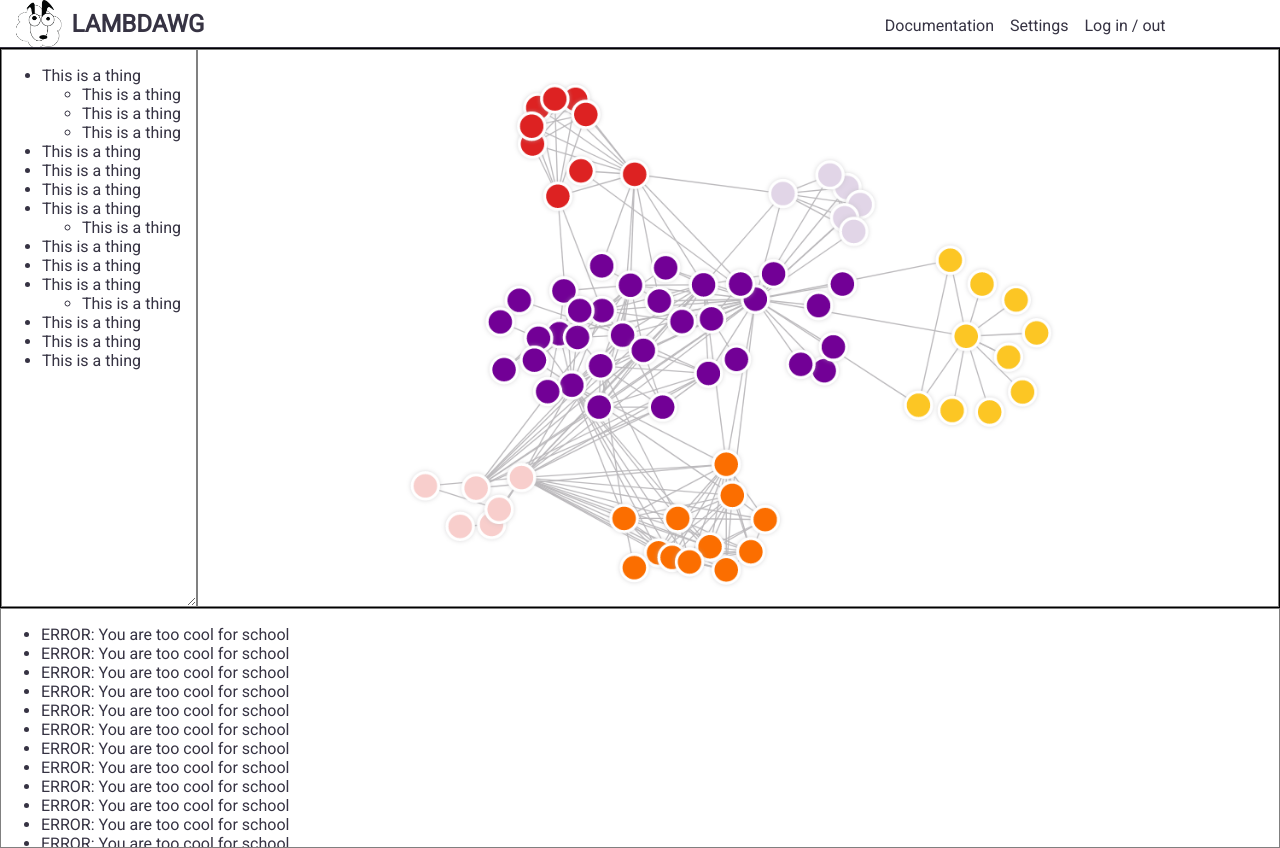
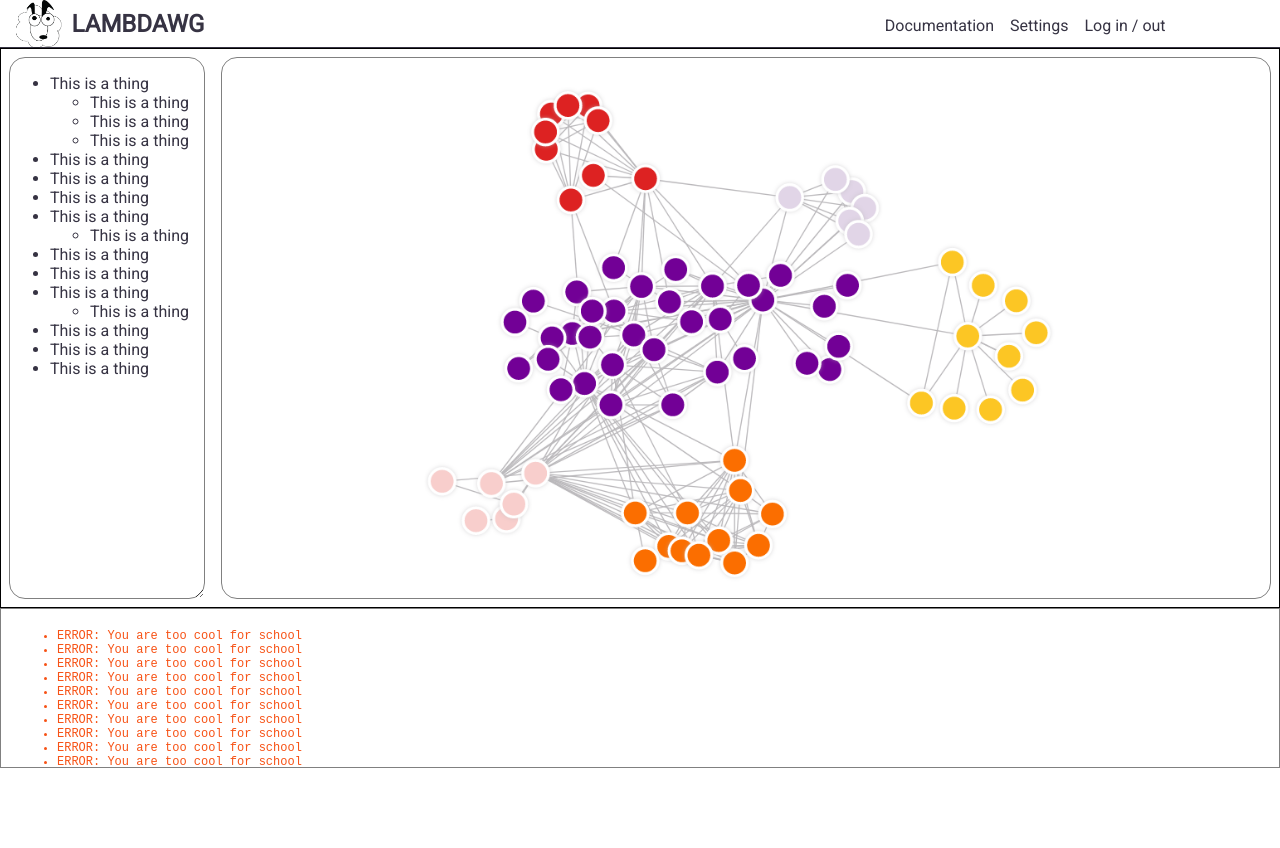
Before and after one commit to oslabs-beta/Lambdawg, a React (Vite) app: page /dashboard in a window 1280 px wide. After the commit the page ends 800 px from the top, so only its background shows below. Built offline with nearby package versions, Linux system fonts and the light colour scheme.

Commit message:
git status

```diff
--- a/src/components/DataWindow.jsx
+++ b/src/components/DataWindow.jsx
@@ -8,6 +8,7 @@ const { dataWindowFullScreen, setDataWindowFullScreen } = props
   return(
     <div id='data-window-wrapper' className={dataWindowFullScreen ? 'fullscreen' : 'collapse-screen'}>
 
+    <code>
       <ul>
       <li>ERROR: You are too cool for school</li>
         <li>ERROR: You are too cool for school</li>
@@ -23,7 +24,39 @@ const { dataWindowFullScreen, setDataWindowFullScreen } = props
         <li>ERROR: You are too cool for school</li>
         <li>ERROR: You are too cool for school</li>
         <li>ERROR: You are too cool for school</li>
+        <li>ERROR: You are too cool for school</li>
+        <li>ERROR: You are too cool for school</li>
+        <li>ERROR: You are too cool for school</li>
+        <li>ERROR: You are too cool for school</li>
+        <li>ERROR: You are too cool for school</li>
+        <li>ERROR: You are too cool for school</li>
+        <li>ERROR: You are too cool for school</li>
+        <li>ERROR: You are too cool for school</li>
+        <li>ERROR: You are too cool for school</li>
+        <li>ERROR: You are too cool for school</li>
+        <li>ERROR: You are too cool for school</li>
+        <li>ERROR: You are too cool for school</li>
+        <li>ERROR: You are too cool for school</li>
+        <li>ERROR: You are too cool for school</li>
+        <li>ERROR: You are too cool for school</li>
+        <li>ERROR: You are too cool for school</li>
+        <li>ERROR: You are too cool for school</li>
+        <li>ERROR: You are too cool for school</li>
+        <li>ERROR: You are too cool for school</li>
+        <li>ERROR: You are too cool for school</li>
+        <li>ERROR: You are too cool for school</li>
+        <li>ERROR: You are too cool for school</li>
+        <li>ERROR: You are too cool for school</li>
+        <li>ERROR: You are too cool for school</li>
+        <li>ERROR: You are too cool for school</li>
+        <li>ERROR: You are too cool for school</li>
+        <li>ERROR: You are too cool for school</li>
+        <li>ERROR: You are too cool for school</li>
+        <li>ERROR: You are too cool for school</li>
+        <li>ERROR: You are too cool for school</li>
+        <li>ERROR: You are too cool for school</li>
       </ul>
+    </code>
     </div>
   )
 }
--- a/src/components/MainNavbar.jsx
+++ b/src/components/MainNavbar.jsx
@@ -19,6 +19,7 @@ const MainNavbar = (props) => {
 
       // Remove the event listener when the component unmounts
       return () => {
+        console.log('click')
         hamburgerIcon.removeEventListener('click', () => {
           hamburgerMenu.classList.toggle('collapse-burger-menu');
         });
--- a/src/styles/_dashboard.scss
+++ b/src/styles/_dashboard.scss
@@ -5,31 +5,45 @@
   justify-content: flex-start;
   height: 70vh;
   border: 1px solid black;
-  resize: vertical;
 }
 
 #dashboard-container {
   display: flex;
   flex-direction: column;
-  height: 100vh;
+  height: 90vh;
   overflow-x: hidden;
   overflow-y: hidden;
+
 }
 
 #panel-wrapper, #diagram-container-wrapper, #data-window-wrapper {
   border: 1px solid gray;
   overflow: auto;
 }
+#data-window-wrapper {
+  padding-top: 1rem;
+  height: 100%;
 
+}
 #panel-wrapper {
   resize: horizontal;
   padding: 0px 15px 0px 0px;
+}
+#panel-wrapper, #diagram-container-wrapper {
+  border-radius: 1rem;
+  margin: .5rem;
+}
+
+#data-window-wrapper {
+  padding: .5rem 1rem 1rem 1rem;
+
 }
 
 #diagram-container-wrapper {
   flex: 1;
   display: flex;
   justify-content: center;
+  background-color: white;
 }
 
 #panelButton, #diagramButton, #dataButton, .block-button-wrapper {
@@ -45,18 +59,25 @@
 
   #dashboard-container {
     width: 100vw;
+    height: 100vh;
   }
 
   #data-window-wrapper {
     margin-top: 2rem;
+    overflow: visible;
+    overflow-y: scroll;
+    height: 90vh !important;
+  }
+  #panel-wrapper {
+    width: 100vw;
   }
 
   #dashboard-wrapper {
     flex-direction: column;
-    height: 100vh;
   }
   #diagram-container-wrapper {
     order: -1;
+    overflow: hidden;
   }
   .collapse-screen {
     visibility: hidden !important;
@@ -79,7 +100,7 @@
     visibility: visible;
     height: 3rem;
     padding: 1rem 0rem 1rem 0rem;
-    border: 1px solid pink;
+    background-color: black;
   }
 
   #panelButton, #diagramButton, #dataButton {
--- a/src/styles/_navbar.scss
+++ b/src/styles/_navbar.scss
@@ -14,16 +14,11 @@
   border-bottom: 1px solid $primary-font-color;
   background-color: white;
   z-index: 999;
-  overflow-x: hidden;
-  overflow-y: hidden;
-
-
 }
 .nav-item-group {
   display: flex;
   align-items: center;
   justify-content: flex-end;
-
 }
 .nav-item-logo {
   margin-left: 1rem;
@@ -85,9 +80,7 @@
     overflow-x: hidden;
   }
 
-  // .mascot {
-  //   display: none;
-  // }
+
 
   .nav-icon {
     visibility: hidden;
@@ -115,11 +108,7 @@
     list-style: none;
     z-index: 998;
     border-bottom-left-radius: 30px;
-    // opacity: .8;
-    transition: opacity 1s ease-in-out;
-  }
-  #hamburger-menu {
-    opacity: 1;
+
   }
 
   #hamburger-menu > li {
--- a/src/styles/_variables.scss
+++ b/src/styles/_variables.scss
@@ -1,6 +1,9 @@
 $primary-font-color: #363343;
 $secondary-font-color: lighten($primary-font-color, 30%);
 $tertiary-font-color:  lighten($primary-font-color, 50%);
+$code-font-color: #f75215;
+$code-background-color: #232324;
+
 
 $box-shadow-color: lighten($primary-font-color, 70%);
 
--- a/src/styles/application.scss
+++ b/src/styles/application.scss
@@ -27,6 +27,10 @@ body{
 
 }
 
+code {
+  color: $code-font-color;
+  font-size: .75rem;
+}
 
 h1 {
   // font-family: 'Press Start 2P', 'Roboto', sans-serif;
```
Also changed, not shown: src/components/SettingsForm 2.jsx (added, +133 -0 lines), src/assets/mascot_head 2.svg (added), 1 other file (tests, documents, lock files or other folders). Lines whose indentation alone changed are shown as unchanged.
